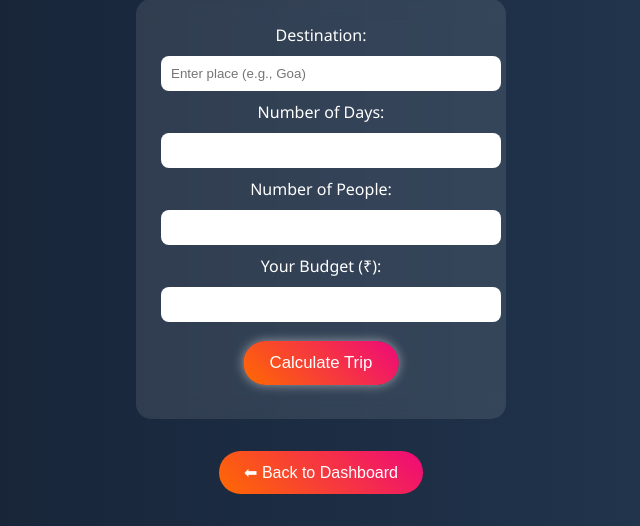
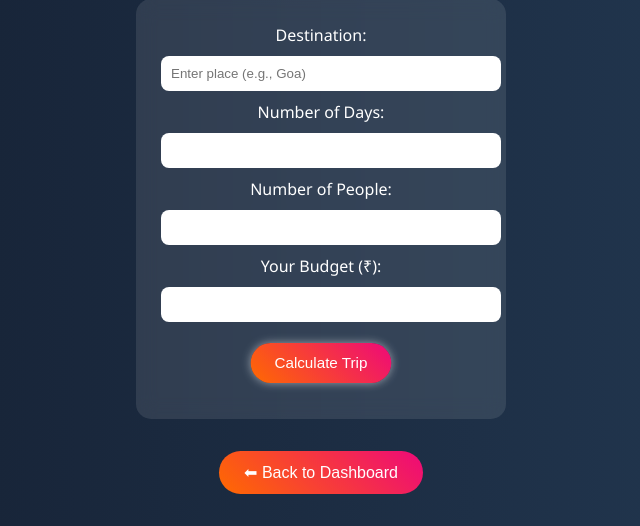
Before and after one commit to maheshvinay1976-web/travelmate-planner, a Flask app: page /planner in a window 1280 px wide, while the restyled element is pressed. Shown: the part 134-660 px from the top of the page, without its empty margins (319-959 px from the left). Run offline with Flask 3, Linux system fonts and the light colour scheme; the visitor is signed in with stand-in values (Sample User, id 1).

Commit message:
Update style.css

```diff
--- a/static/style.css
+++ b/static/style.css
@@ -39,6 +39,10 @@ button {
 button:hover {
     transform: scale(1.05);
     box-shadow: 0 0 10px rgba(255,255,255,0.5);
+}
+
+button:active {
+    transform: scale(0.95);
 }
 
 /* Form Box */
```
